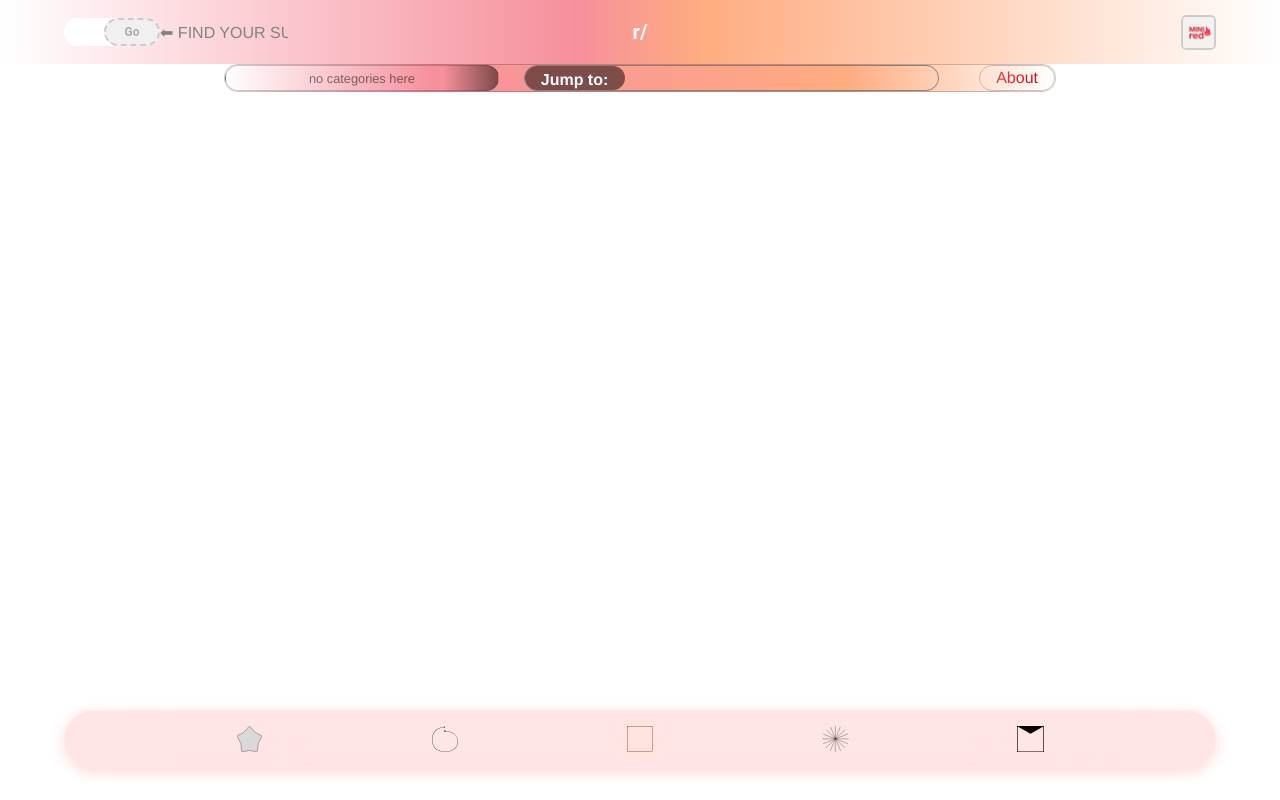
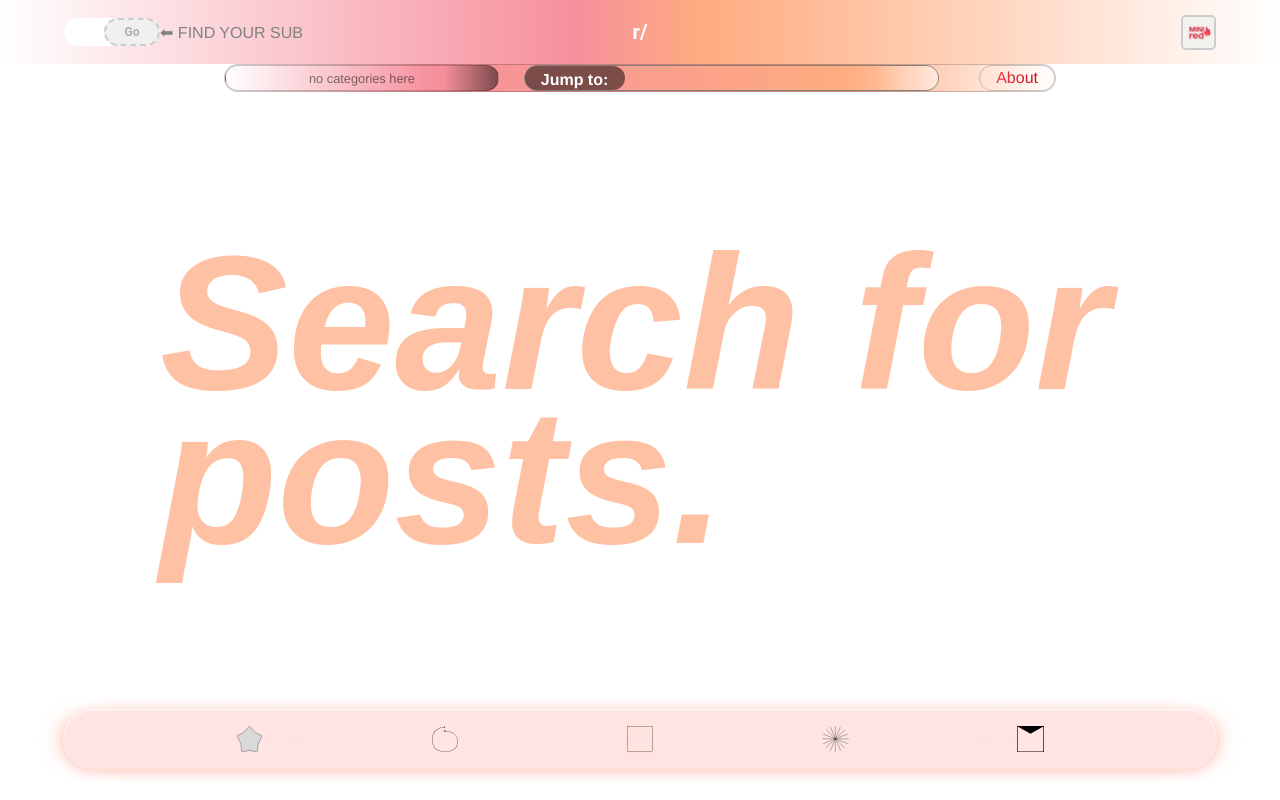
Before and after one commit to Pukakiii/miniRED, a React (Vite) app: page /subreddit in a window 1280 px wide. Built offline with nearby package versions, Linux system fonts and the light colour scheme.

Commit message:
fixed scrolling issue in checkpoints element. Enhanced design.  Created initiall empty posts interface.

```diff
--- a/src/components/posts.tsx
+++ b/src/components/posts.tsx
@@ -90,6 +90,9 @@ export default function Posts() {
     return () => observerRef.current?.disconnect();
   }, [displayedPosts.length, isLoading, loadMore, loadingMore, nextCursor]);
 
+  if (!isLoading && !error && displayedPosts.length === 0) {
+    return <p id="init-post-message">Search for posts.</p>;
+  }
   if (isLoading) {
     return <LoadingCircle />;
   }
--- a/src/index.css
+++ b/src/index.css
@@ -6,11 +6,9 @@
   box-sizing: border-box;
   margin: 0;
   padding: 0;
-  overflow-y: auto !important;
-  overflow-x: hidden !important;
 }
 *::-webkit-scrollbar {
-  display: none;
+  display: none !important;
 }
 html {
   scroll-behavior: smooth;
--- a/src/styles/category-line.css
+++ b/src/styles/category-line.css
@@ -110,7 +110,7 @@
   border-radius: 1rem;
   overflow-x: auto;
   padding: 1px 0;
-  scrollbar-width: thin;
+  background: linear-gradient(to right, transparent 80%, rgba(255, 255, 255, 0.5));
 }
 
 .points {
--- a/src/styles/posts.css
+++ b/src/styles/posts.css
@@ -24,7 +24,22 @@
   justify-content: center;
   overflow: visible;
 }
-
+#init-post-message {
+  margin: 0 auto;
+  position: absolute;
+  width:min-content;
+  min-width: 75vw;
+  top: 50%;
+  left: 50%;
+  transform: translate(-50%, -50%);
+  align-self: start;
+  font-family: "Arial", sans-serif;
+  font-style: italic;
+  font-weight: bolder;
+  font-size: 15vw;
+  line-height: 0.8;
+  color: rgba(255, 131, 73, 0.5);
+}
 .loading-circle {
   width: 50px;
   height: 50px;
```
